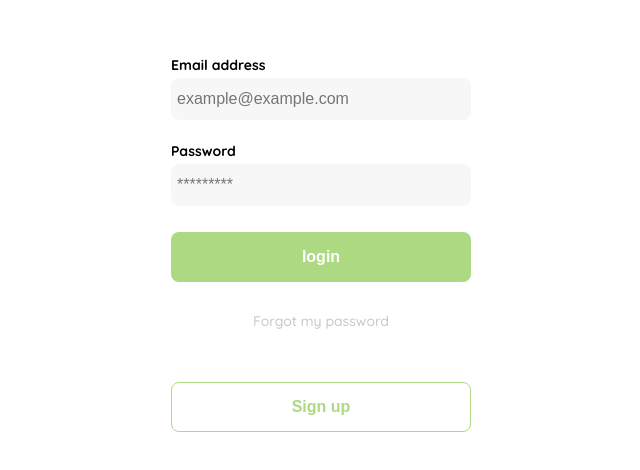
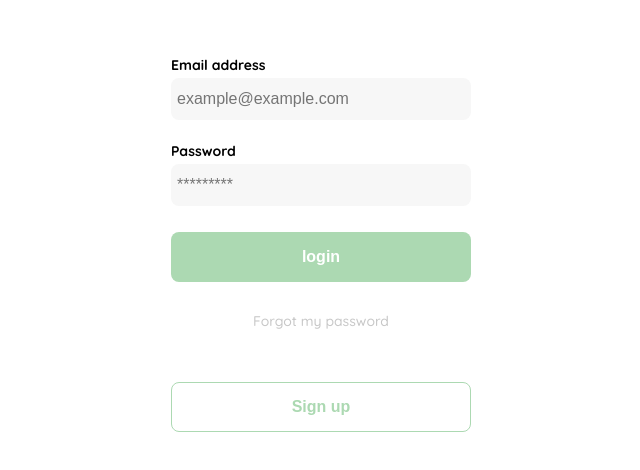
Before and after one commit to RobertoEspeso/YardSale, a plain HTML site: page 03-log-in.html in a window 1280 px wide. Shown: the part 156-626 px from the top of the page, without its empty margins (319-959 px from the left). Drawn offline with Linux system fonts and the light colour scheme.

Commit message:
Update of the color variable

```diff
--- a/css/00-normalice.css
+++ b/css/00-normalice.css
@@ -3,7 +3,7 @@
     --black: #000000;
     --very-light-pink: #c7c7c7;
     --text-input-field: #f7f7f7;
-    --hospital-green: #acd982;
+    --hospital-green: #ACD9B2;
     --font_sm: 14px;
     --font_md: 16px;
     --font_lg: 18px;
```
